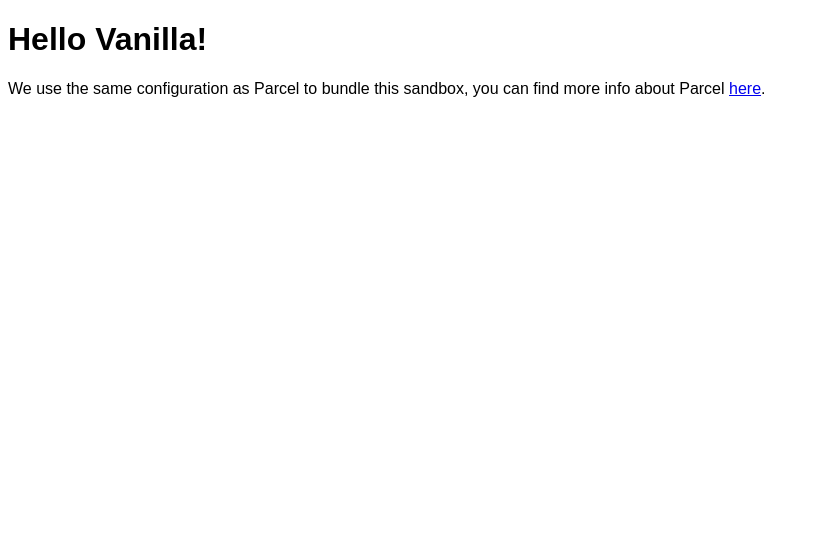
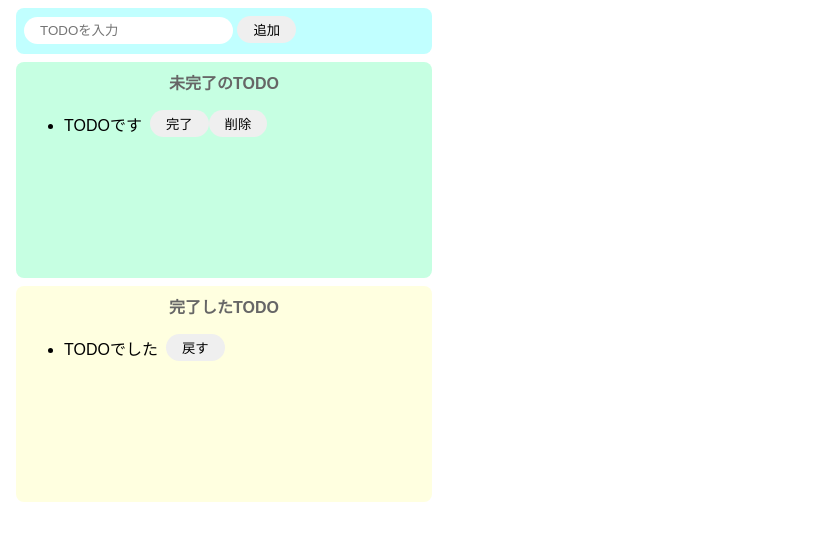
Before and after one commit to tabku/ec6-todo, a website built with Parcel: page index.html in a window 1280 px wide. Shown: the whole page, without its empty margins (0-819 px from the left). Built offline with nearby package versions, Linux system fonts and the light colour scheme.

Commit message:
TODO js以外

```diff
--- a/index.html
+++ b/index.html
@@ -1,16 +1,35 @@
 <!DOCTYPE html>
 <html>
-
   <head>
     <title>Parcel Sandbox</title>
     <meta charset="UTF-8" />
   </head>
 
   <body>
-	<div id="app"></div>
+    <div class="input-area">
+      <input placeholder="TODOを入力" />
+      <button>追加</button>
+    </div>
+    <div class="incomplete-area">
+      <p class="title">未完了のTODO</p>
+      <ul>
+        <div class="list-row">
+          <li>TODOです</li>
+          <button>完了</button>
+          <button>削除</button>
+        </div>
+      </ul>
+    </div>
+    <div class="complate-area">
+      <p class="title">完了したTODO</p>
+      <ul>
+        <div class="list-row">
+          <li>TODOでした</li>
+          <button>戻す</button>
+        </div>
+      </ul>
+    </div>
 
-	<script src="src/index.js">
-	</script>
+    <script src="src/index.js"></script>
   </body>
-
 </html>
--- a/src/index.js
+++ b/src/index.js
@@ -1,10 +1 @@
 import "./styles.css";
-
-document.getElementById("app").innerHTML = `
-<h1>Hello Vanilla!</h1>
-<div>
-  We use the same configuration as Parcel to bundle this sandbox, you can find more
-  info about Parcel
-  <a href="https://parceljs.org" target="_blank" rel="noopener noreferrer">here</a>.
-</div>
-`;
--- a/src/styles.css
+++ b/src/styles.css
@@ -1,3 +1,63 @@
 body {
   font-family: sans-serif;
 }
+
+input {
+  border-radius: 19px;
+  border: none;
+  padding: 6px 16px;
+  outline: none;
+}
+
+button {
+  border-radius: 16px;
+  border: none;
+  padding: 4px 16px;
+}
+button:hover {
+  background-color: #ff7fff;
+  color: #fff;
+  cursor: pointer;
+}
+
+.input-area {
+  background-color: #c1ffff;
+  width: 400px;
+  height: 30px;
+  padding: 8px;
+  margin: 8px;
+  border-radius: 8px;
+}
+
+.incomplete-area {
+  background-color: #c6ffe2;
+  width: 400px;
+  min-height: 200px;
+  padding: 8px;
+  margin: 8px;
+  border-radius: 8px;
+}
+
+.complate-area {
+  background-color: #ffffe0;
+  width: 400px;
+  min-height: 200px;
+  padding: 8px;
+  margin: 8px;
+  border-radius: 8px;
+}
+.title {
+  text-align: center;
+  margin-top: 0;
+  font-weight: bold;
+  color: #666;
+}
+li {
+  margin-right: 8px;
+}
+
+.list-row {
+  display: flex;
+  align-items: center;
+  padding-bottom: 4px;
+}
```
Lines whose indentation alone changed are shown as unchanged.
